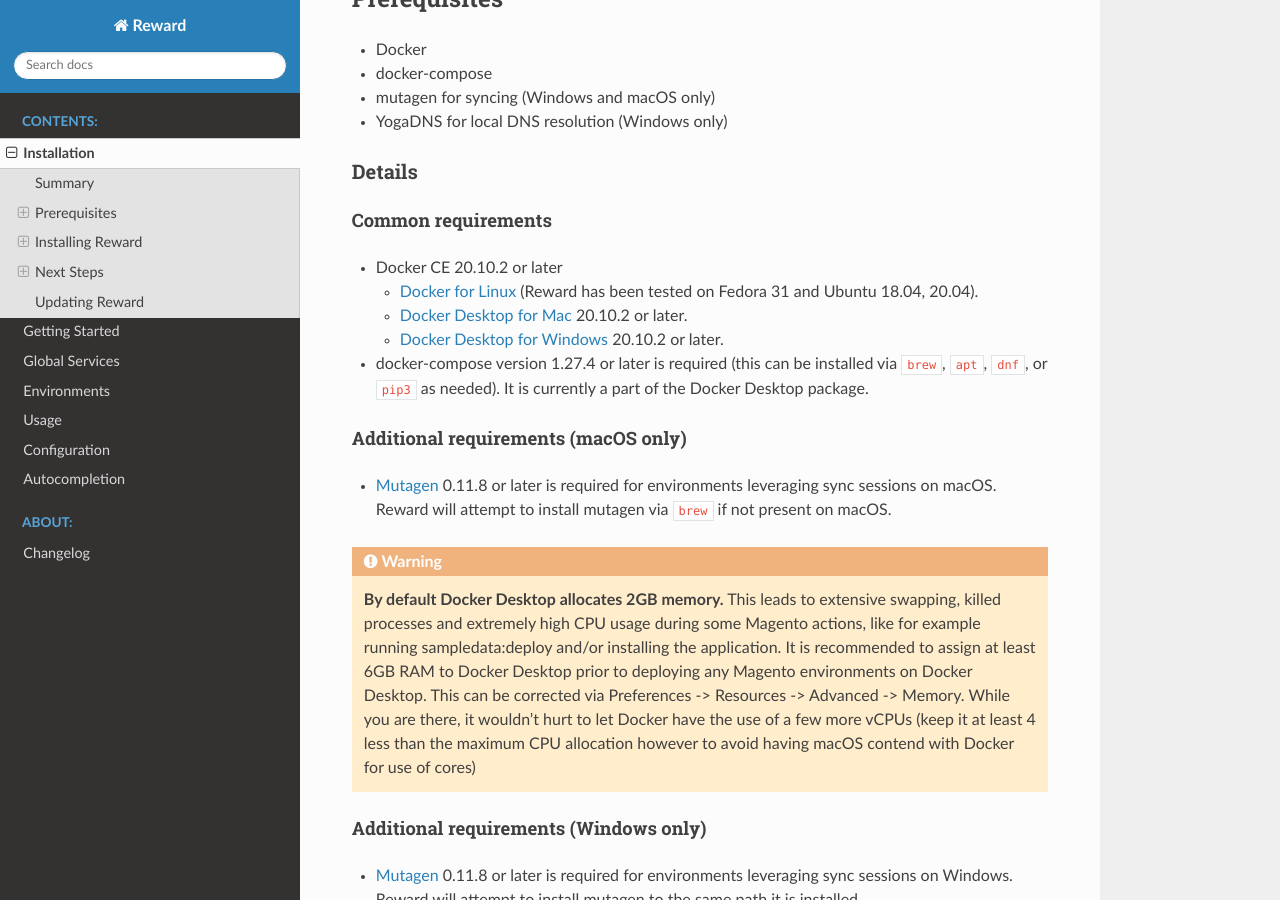
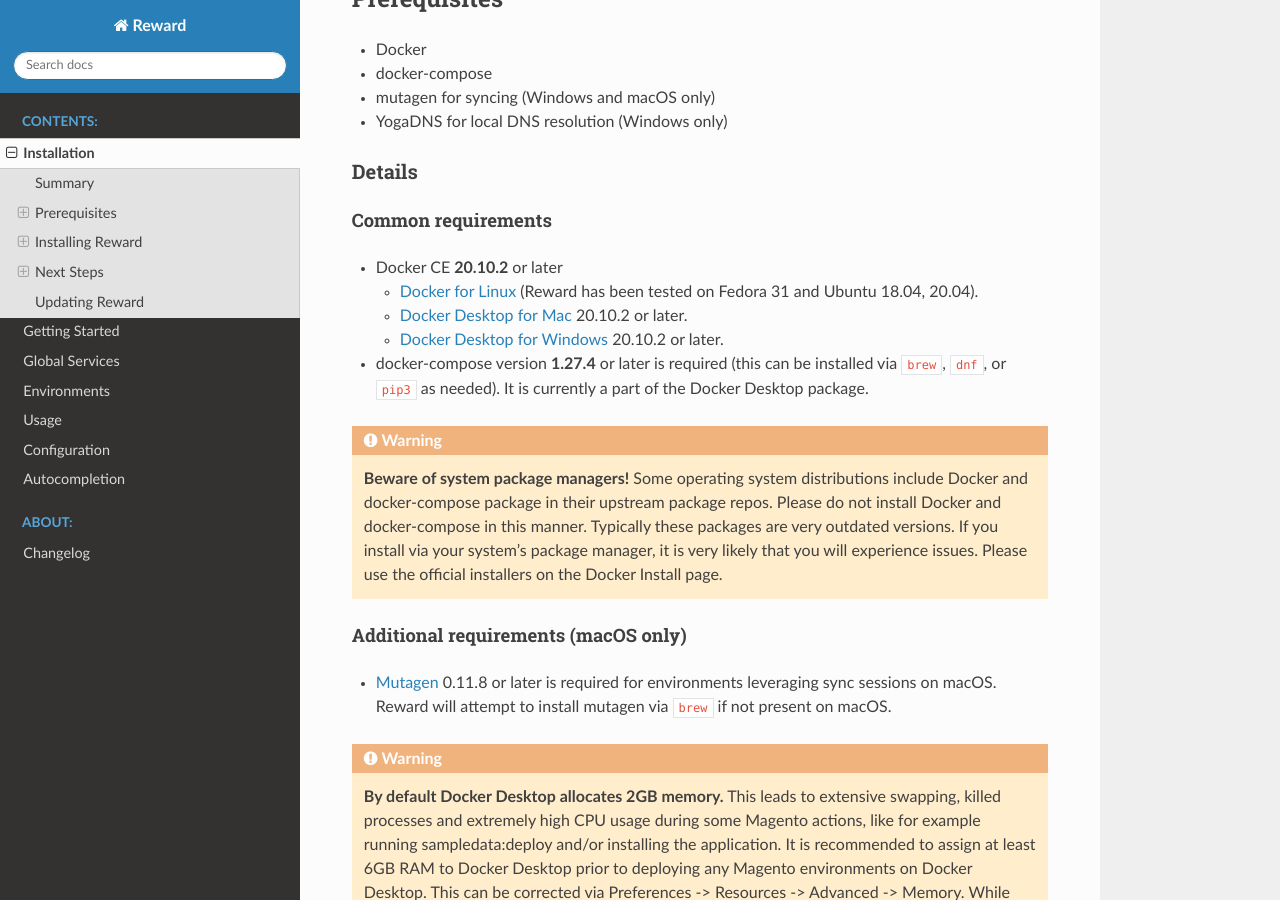
Before and after one commit to rewardenv/reward, a Sphinx documentation site: the page built from docs/installation.md, in a window 1280 px wide and 900 px high, scrolled down 402 px. Built offline with Sphinx 7.4.7 and the Read the Docs theme 2.0.0, drawn with Linux system fonts in a browser that asks for light colours.

Commit message:
docs: update docs

````diff
--- a/docs/installation.md
+++ b/docs/installation.md
@@ -17,11 +17,15 @@
 #### Details
 ##### Common requirements
 
-* Docker CE 20.10.2 or later
+* Docker CE **20.10.2** or later
   * [Docker for Linux](https://docs.docker.com/install/) (Reward has been tested on Fedora 31 and Ubuntu 18.04, 20.04).
   * [Docker Desktop for Mac](https://hub.docker.com/editions/community/docker-ce-desktop-mac) 20.10.2 or later.
   * [Docker Desktop for Windows](https://hub.docker.com/editions/community/docker-ce-desktop-windows/) 20.10.2 or later.
-* docker-compose version 1.27.4 or later is required (this can be installed via `brew`, `apt`, `dnf`, or `pip3` as needed). It is currently a part of the Docker Desktop package.
+* docker-compose version **1.27.4** or later is required (this can be installed via `brew`, `dnf`, or `pip3` as needed). It is currently a part of the Docker Desktop package.
+
+``` warning::
+    **Beware of system package managers!** Some operating system distributions include Docker and docker-compose package in their upstream package repos. Please do not install Docker and docker-compose in this manner. Typically these packages are very outdated versions. If you install via your system's package manager, it is very likely that you will experience issues. Please use the official installers on the Docker Install page.
+```
 
 ##### Additional requirements (macOS only)
 
````
